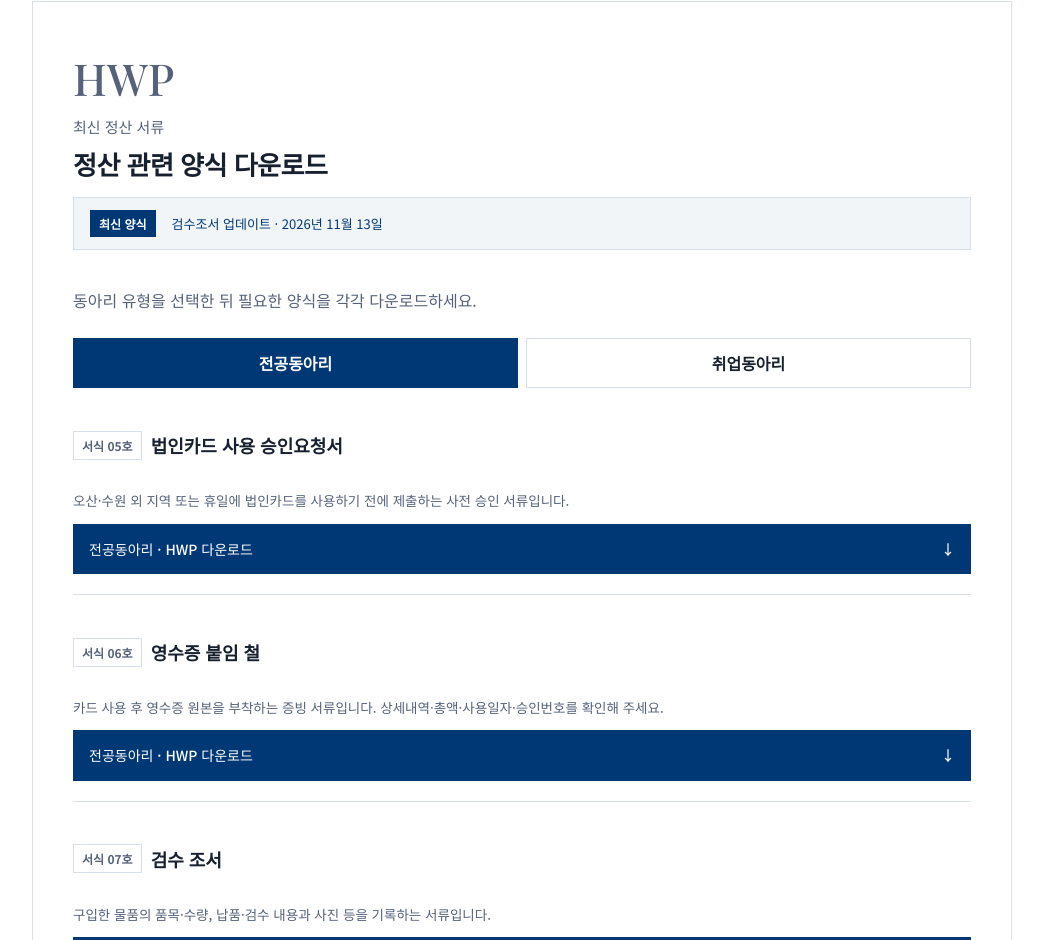
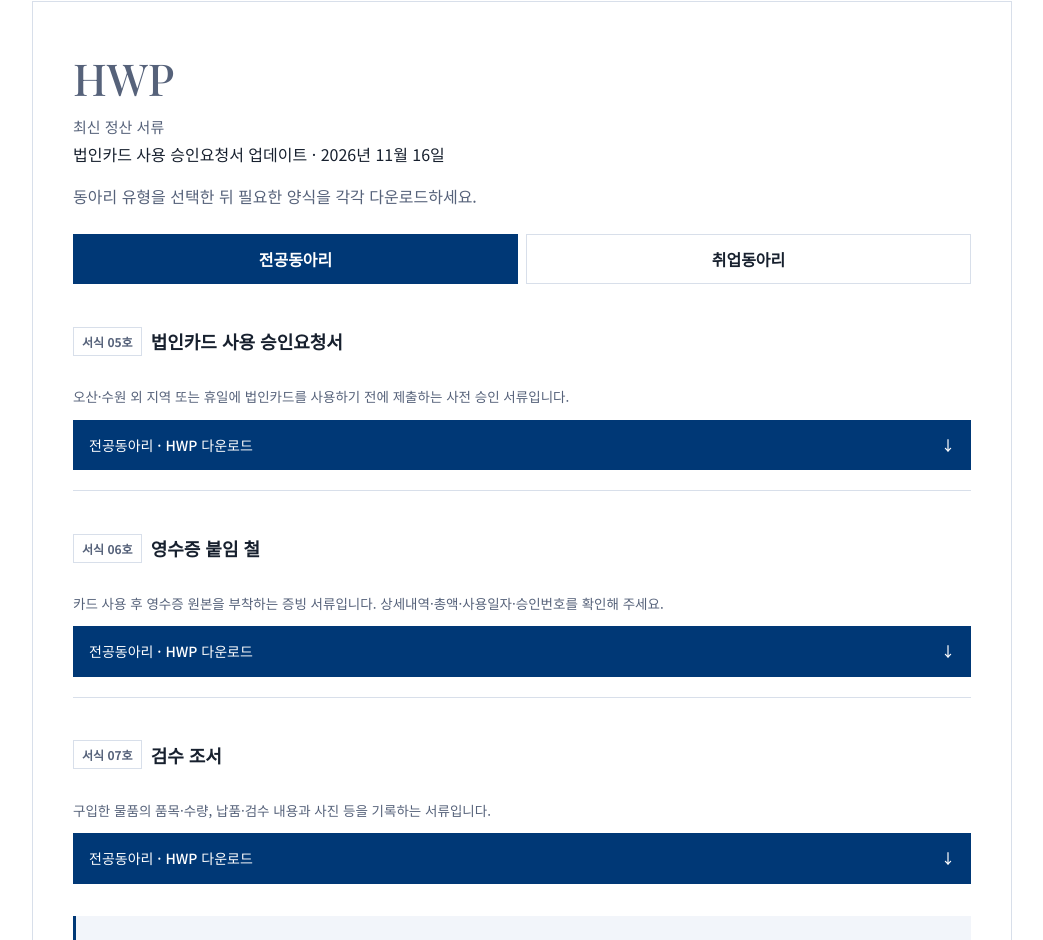
Before and after one commit to hanjinjoo/osan, a plain HTML site: page index.html in a window 1280 px wide. Shown: the part 1337-2277 px from the top of the page, without its empty margins (36-1079 px from the left). Drawn offline with nearby package versions, Linux system fonts and the light colour scheme; a web font is replaced by a local one.

Commit message:
Update settlement form download information

```diff
--- a/index.html
+++ b/index.html
@@ -34,7 +34,7 @@
 <div class="dl-grid">        <article class="dl-card settlement-card" aria-labelledby="settlement-heading">
           <p class="dl-type" aria-hidden="true">HWP</p>
           <p class="dl-kind">최신 정산 서류</p>
-          <h3 id="settlement-heading">정산 관련 양식 다운로드</h3><div class="form-version" aria-label="정산 양식 최신 버전"><strong>최신 양식</strong><span>검수조서 업데이트 · <time datetime="2026-11-13">2026년 11월 13일</time></span></div>
+       <span>법인카드 사용 승인요청서 업데이트 · <time datetime="2026-11-16">2026년 11월 16일</time></span>
           <p>동아리 유형을 선택한 뒤 필요한 양식을 각각 다운로드하세요.</p>
           <div class="settlement-tabs" role="tablist" aria-label="정산 서류 동아리 유형">
             <button type="button" role="tab" id="settlement-tab-major" aria-controls="settlement-panel-major" aria-selected="true" tabindex="0" data-settlement-tab="major">전공동아리</button>
```
